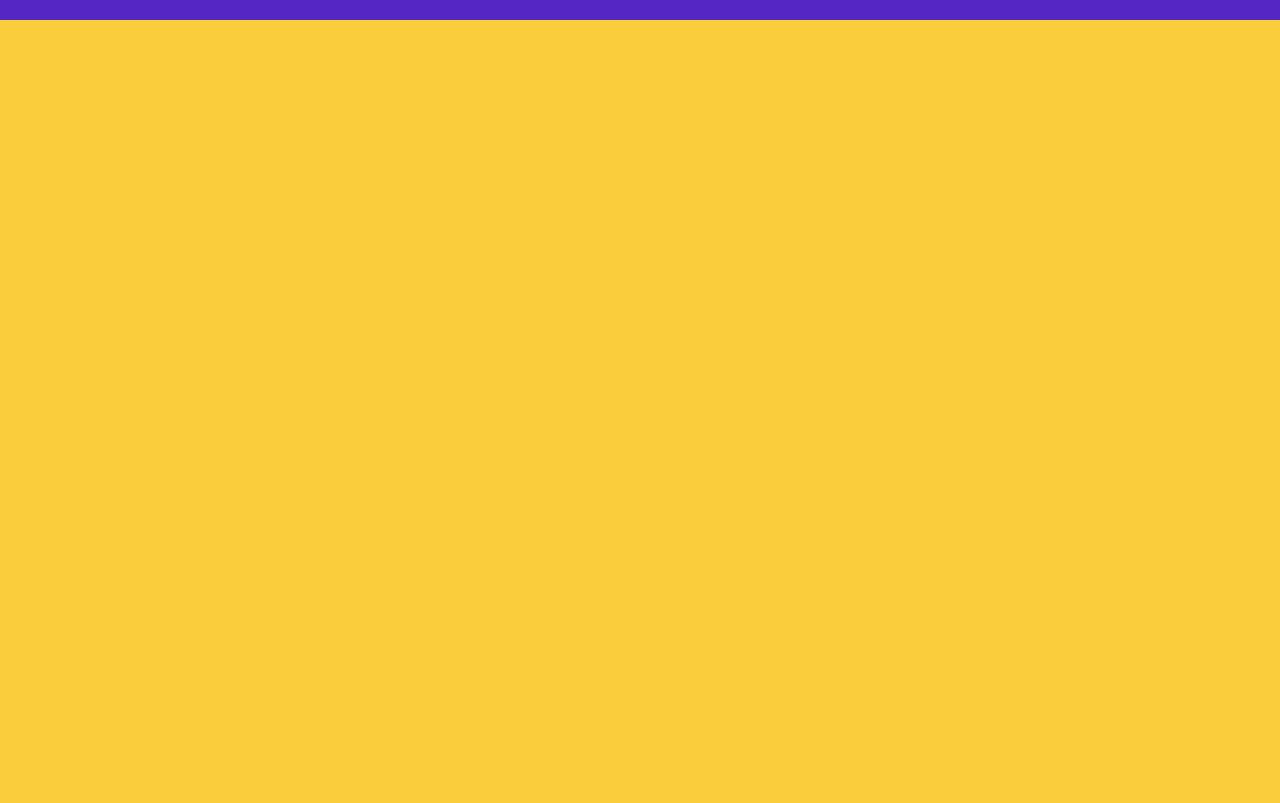
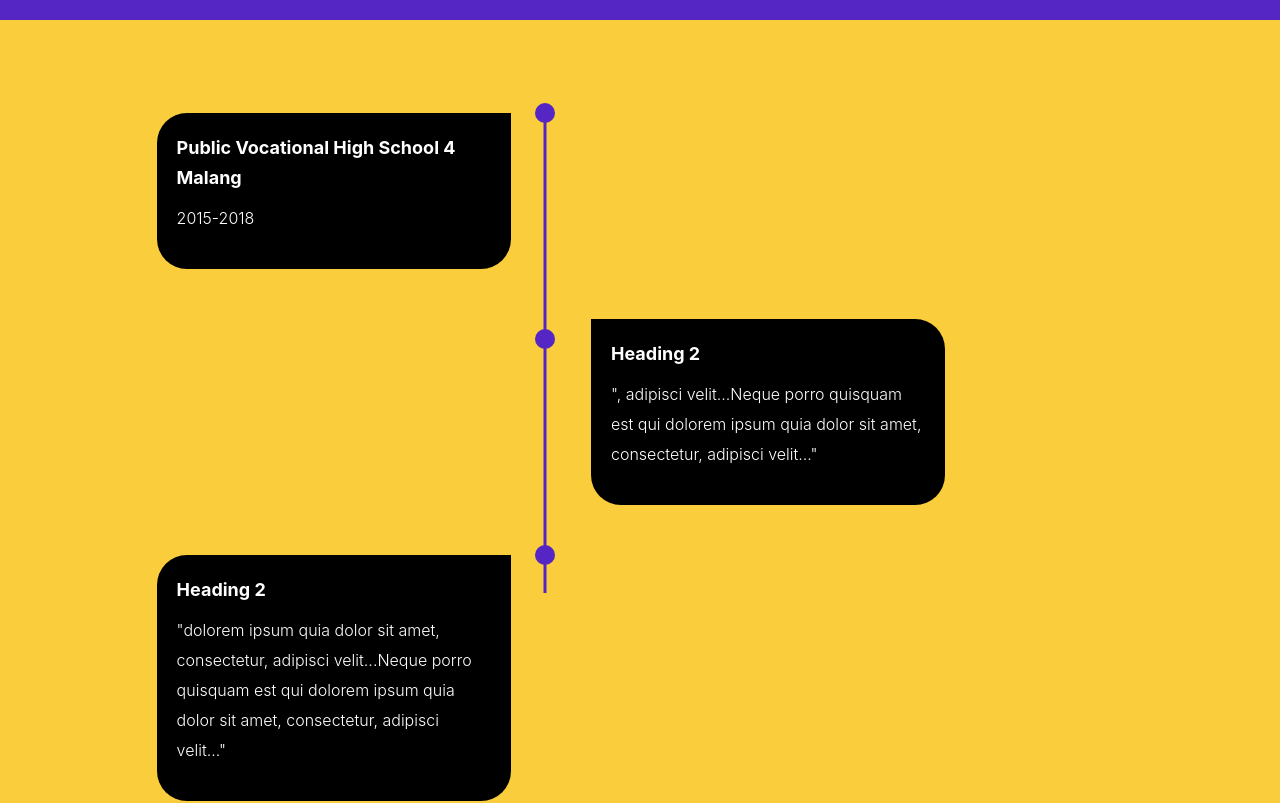
Before and after one commit to rzlzrdf/private, a React (Create React App) app: page / in a window 1280 px wide. Shown: the part 780-1583 px from the top of the page. Built offline with nearby package versions, Linux system fonts and the light colour scheme.

Commit message:
timeline

```diff
--- a/src/Pages/Home/Home.js
+++ b/src/Pages/Home/Home.js
@@ -43,8 +43,32 @@ const Home = () => {
       <section id='aboutTwo' className={style.sectionTwo}>
         <Container>
           <Row>
-            <Col lg={4} className={style.education}>
+            <Col lg={10}>
+              <div className={style.timeline}>
+                <ul>
+                  <li>
+                    <div className={style.timelineContent}>
+                      <h1>Public Vocational High School 4 Malang</h1>
+                      <p>2015-2018</p>
+                      <p>
 
+                      </p>
+                    </div>
+                  </li>
+                  <li>
+                    <div className={style.timelineContent}>
+                      <h1>Heading 2</h1>
+                      <p>", adipisci velit...Neque porro quisquam est qui dolorem ipsum quia dolor sit amet, consectetur, adipisci velit..."</p>
+                    </div>
+                  </li>
+                  <li>
+                    <div className={style.timelineContent}>
+                      <h1>Heading 2</h1>
+                      <p>"dolorem ipsum quia dolor sit amet, consectetur, adipisci velit...Neque porro quisquam est qui dolorem ipsum quia dolor sit amet, consectetur, adipisci velit..."</p>
+                    </div>
+                  </li>
+                </ul>
+              </div>
             </Col>
           </Row>
         </Container>
--- a/src/Pages/Home/Home.module.css
+++ b/src/Pages/Home/Home.module.css
@@ -1,3 +1,97 @@
+.timeline {
+     width: 80%;
+     height: auto;
+     max-width: 800px;
+     margin: 10% auto 0 auto;
+     position: relative;
+}
+
+.timeline::before {
+     content: '';
+     position: absolute;
+     height: 60vh;
+     width: 3px;
+     left: 50%;
+     transform: translateX(-50%);
+     background-color: #5626c4;
+}
+
+.timeline ul {
+     list-style: none;
+}
+
+.timeline ul li {
+     position: relative;
+     width: 50%;
+     padding: 20px;
+     background-color: black;
+     color: white;
+     margin-bottom: 50px;
+}
+
+.timeline ul li::after {
+     content: '';
+     position: absolute;
+     height: 20px;
+     width: 20px;
+     background-color: #5626c4;
+     border-radius: 50%;
+     top: 0;
+}
+
+.timeline ul li:last-child {
+     margin-bottom: 0;
+}
+
+.timeline ul li:nth-child(odd) {
+     float: left;
+     clear: right;
+     transform: translateX(-50px);
+     border-radius: 30px 0px 30px 30px;
+}
+
+.timeline ul li:nth-child(even) {
+     float: left;
+     clear: right;
+     transform: translateX(-50px);
+     border-radius: 0px 30px 30px 30px;
+}
+
+.timeline ul li:nth-child(odd)::after {
+     right: -34px;
+     transform: translate(50%, -50%);
+}
+
+.timeline ul li:nth-child(even) {
+     float: right;
+     clear: left;
+     transform: translateX(30px);
+}
+
+.timeline ul li:nth-child(even)::after {
+     left: -46px;
+     transform: translate(-50%, 50%);
+}
+
+.timeline ul li:hover:after{
+     background-color: coral;
+}
+
+.timelineContent h1 {
+     font-size: 18px;
+     font-weight: 700;
+     line-height: 30px;
+     margin-bottom: 10px;
+     color: white;
+}
+
+.timelineContent p {
+     color: white;
+     font-size: 16px;
+     line-height: 30px;
+     font-weight: 300;
+}
+
 .sectionOne {
      background-color: #5626c4;
 }
@@ -78,19 +172,21 @@
      padding-top: 5%;
      height: 100%;
 }
-.sectionContact{
+
+.sectionContact {
      min-height: 30vh;
      background-color: #facd3d;
      padding: 5%;
 }
 
-.contact{
+.contact {
      display: flex;
      justify-content: flex-end;
      align-items: flex-end;
      gap: 5%;
 }
-.contact h1{
+
+.contact h1 {
      margin-bottom: 7%;
 }
 
```
